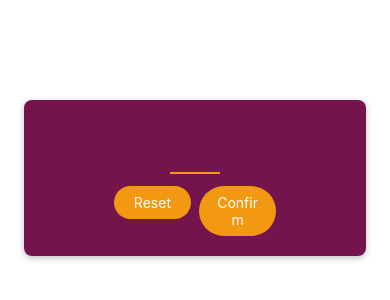
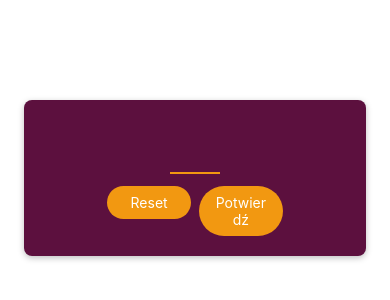
Before and after one commit to Andrzej-Wisniewski/guessNumber, a React Native app: screen / in a window 390 px wide. Shown: the top 300 px of the page. Built offline with nearby package versions, Linux system fonts and the light colour scheme.

Commit message:
validation StartGame

```diff
--- a/screens/StartGameScreen.js
+++ b/screens/StartGameScreen.js
@@ -1,7 +1,34 @@
-import { TextInput, View, StyleSheet } from 'react-native'; // nie 'react-native-web'
+import { useState } from 'react';
+import { TextInput, View, StyleSheet, Alert } from 'react-native'; // nie 'react-native-web'
+
 import PrimaryButton from '../components/PrimaryButton';
 
-function StartGameScreen() {
+function StartGameScreen({ onPickNumber }) {
+  const [enteredNumber, setEnteredNumber] = useState('');
+
+  function numberInputHandler(enteredText) {
+    setEnteredNumber(enteredText);
+  }
+
+  function resetInputHandler() {
+    setEnteredNumber('');
+  }
+
+  function confirmInputHandler() {
+    const chosenNumber = parseInt(enteredNumber);
+
+    if (isNaN(chosenNumber) || chosenNumber <= 0 || chosenNumber > 99) {
+      Alert.alert(
+        'Invalid number!',
+        'Number has to be a number between 1 and 99.',
+        [{ text: 'Okay', style: 'destructive', onPress: resetInputHandler }]
+      );
+      return;
+    }
+
+    onPickNumber(chosenNumber);
+  }
+
   return (
     <View style={styles.inputContainer}>
       <TextInput
@@ -10,13 +37,15 @@ function StartGameScreen() {
         keyboardType="number-pad"
         autoCapitalize="none"
         autoCorrect={false}
+        onChangeText={numberInputHandler}
+        value={enteredNumber}
       />
       <View style={styles.buttonsContainer}>
         <View style={styles.buttonContainer}>
-          <PrimaryButton>Reset</PrimaryButton>
+          <PrimaryButton onPress={resetInputHandler}>Reset</PrimaryButton>
         </View>
         <View style={styles.buttonContainer}>
-          <PrimaryButton>Confirm</PrimaryButton>
+          <PrimaryButton onPress={confirmInputHandler}>Potwierdź</PrimaryButton>
         </View>
       </View>
     </View>
@@ -32,7 +61,7 @@ const styles = StyleSheet.create({
     marginTop: 100,
     marginHorizontal: 24,
     padding: 16,
-    backgroundColor: '#73144dff',
+    backgroundColor: '#5c103eff',
     borderRadius: 8,
     elevation: 4,
     shadowColor: 'black',
```
Also changed, not shown: screens/GameScreen.js (+7 -0 lines).
